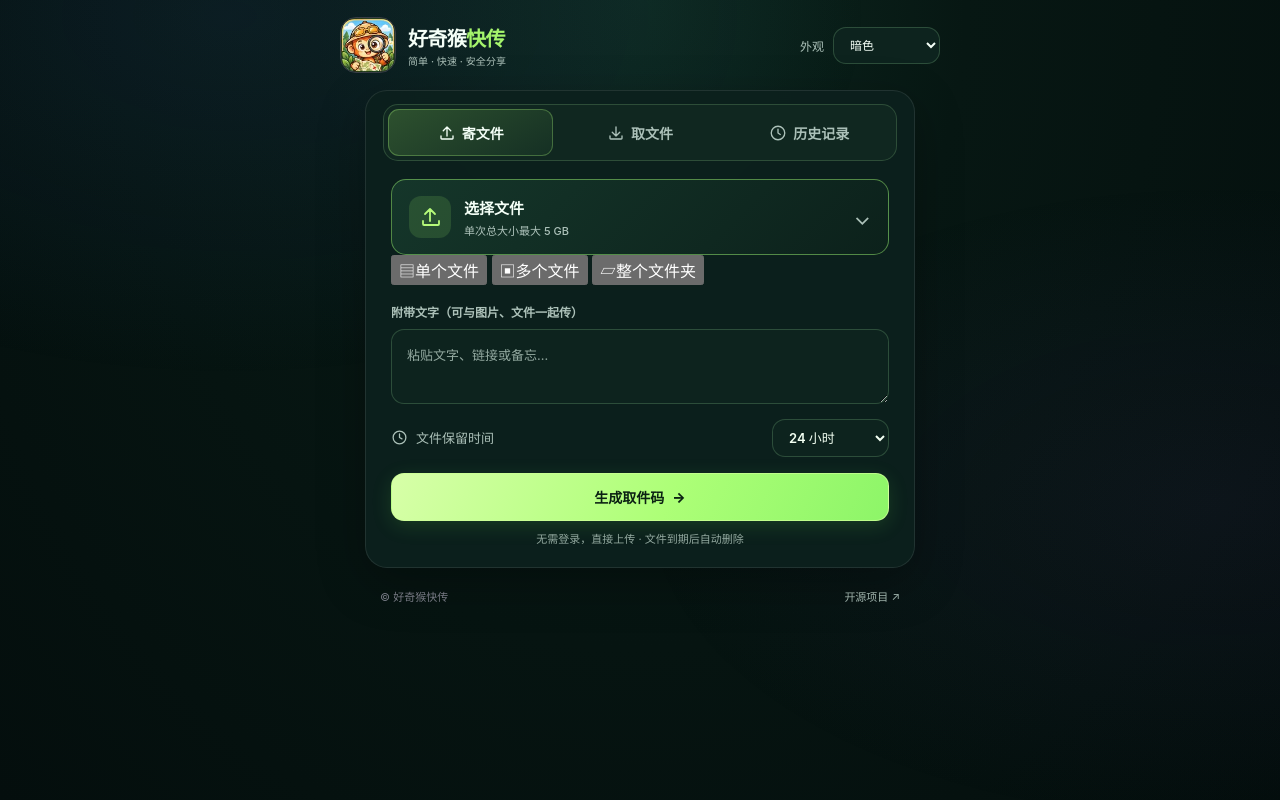
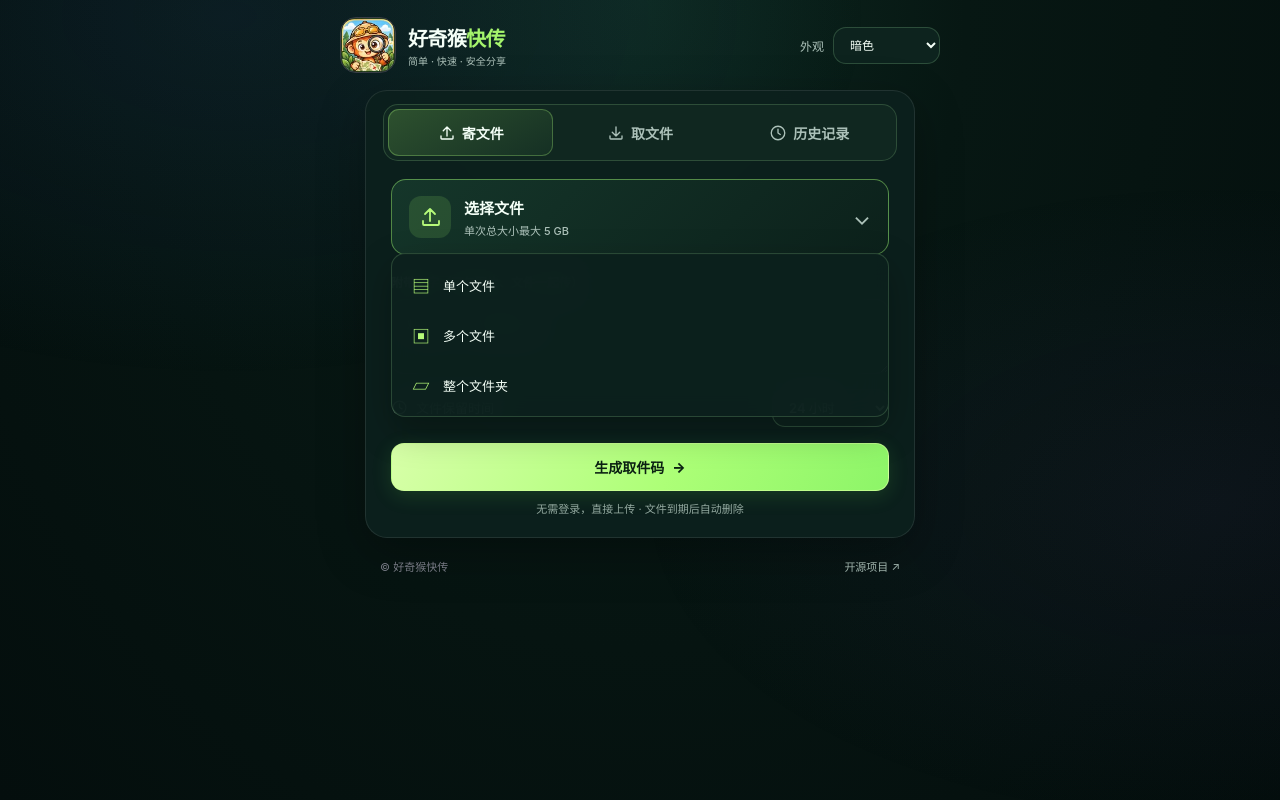
Before and after one commit to xiaohouzidoudou/hamoki-transfer, a Flask app: page / in a window 1280 px wide, after a click that opens the changed part. Run offline with Flask 3, Linux system fonts and the light colour scheme; parts of the project's set-up code (start-up, migrations or seed data) failed here and were passed over.

Commit message:
style: compact three-way file chooser, safe history preview and social share buttons

```diff
--- a/static/brand.css
+++ b/static/brand.css
@@ -283,3 +283,63 @@ html[data-theme="light"] .done .final-hint{color:#456454}
 }
 .qr-share-card::before{right:auto;left:-25px;bottom:-24px;opacity:.19;transform:scaleX(-1)}
 @media(max-width:520px){.success-hero::after{width:156px;height:100px;right:-12px;bottom:-8px}}
+
+/* 文件选择：单个 / 多个 / 文件夹，沿用简洁的深绿菜单。 */
+.file-select{position:relative}
+.picker-menu{
+  position:absolute;left:0;right:0;top:calc(100% - 2px);z-index:25;
+  background:var(--panel);border:1px solid var(--line);
+  border-radius:14px;padding:6px;box-shadow:0 14px 36px rgba(0,0,0,.27);
+  backdrop-filter:blur(15px);
+}
+.picker-menu button{
+  display:flex;width:100%;align-items:center;gap:12px;text-align:left;
+  padding:12px 13px;border:0;border-radius:9px;color:var(--ink);
+  font-size:13px;background:transparent;cursor:pointer;
+}
+.picker-menu button:hover,.picker-menu button:focus-visible{background:var(--blue-wash)}
+.picker-menu button span{width:20px;text-align:center;color:var(--blue);font-size:18px}
+.pick-arrow{font-size:23px}
+#code-input{margin-top:12px}
+.history-item .history-preview{
+  border:1px solid var(--line);border-radius:10px;
+  background:var(--field);padding:0;display:grid;place-items:center;
+  flex:0 0 47px;width:47px;height:47px;
+  color:var(--blue);font-size:11px;overflow:hidden;
+}
+.history-preview img{width:100%;height:100%;object-fit:cover;display:block}
+.history-item .history-open{min-width:47px;padding:7px 10px}
+.preview-dialog{
+  border:1px solid rgba(176,244,133,.4);border-radius:20px;
+  background:#0c231b;color:#f3fff4;max-width:min(95vw,740px);max-height:90dvh;
+  padding:14px;box-shadow:0 25px 65px rgba(0,0,0,.55);
+}
+.preview-dialog::backdrop{background:rgba(0,0,0,.78);backdrop-filter:blur(5px)}
+.preview-toolbar{display:flex;align-items:center;justify-content:space-between;gap:14px;margin:0 0 10px}
+.preview-toolbar strong{font-size:14px;max-width:80%;overflow-wrap:anywhere}
+.preview-toolbar button{background:#234135;color:#f2fff2;border:1px solid #537a4b;border-radius:10px;min-width:35px;min-height:35px}
+.preview-dialog img{display:block;max-width:100%;max-height:calc(90dvh - 145px);width:auto;height:auto;margin:auto;object-fit:contain}
+.preview-dialog p{font-size:11px;color:#b1c7b5;text-align:center;margin:10px 0 0}
+.social-share{
+  display:flex;gap:9px;align-items:center;justify-content:flex-start;
+  padding:6px 0 5px;flex-wrap:wrap;
+}
+.social-share>span{font-size:12px;color:var(--muted);margin-right:2px}
+.social-share button{
+  display:inline-flex;align-items:center;gap:7px;padding:8px 13px;
+  font-size:12px;font-weight:670;color:var(--ink);
+  background:linear-gradient(120deg,#143829,#102a24);
+  border:1px solid rgba(151,239,128,.35);border-radius:12px;
+}
+.social-share button:hover{border-color:#91df6c;background:#1b4732}
+.social-bubble{
+  width:22px;height:22px;display:grid;place-items:center;border-radius:50%;
+  background:#18bf70;color:#fff;font-size:12px;font-weight:900;
+}
+.social-bubble.qq{background:#2996e9}
+html[data-theme="light"] .social-share button{background:#f3faed;color:#22412e}
+@media(max-width:520px){
+  .social-share{gap:7px}
+  .social-share button{padding:7px 12px}
+  .history-item .history-preview{flex-basis:42px;width:42px;height:42px}
+}
```
